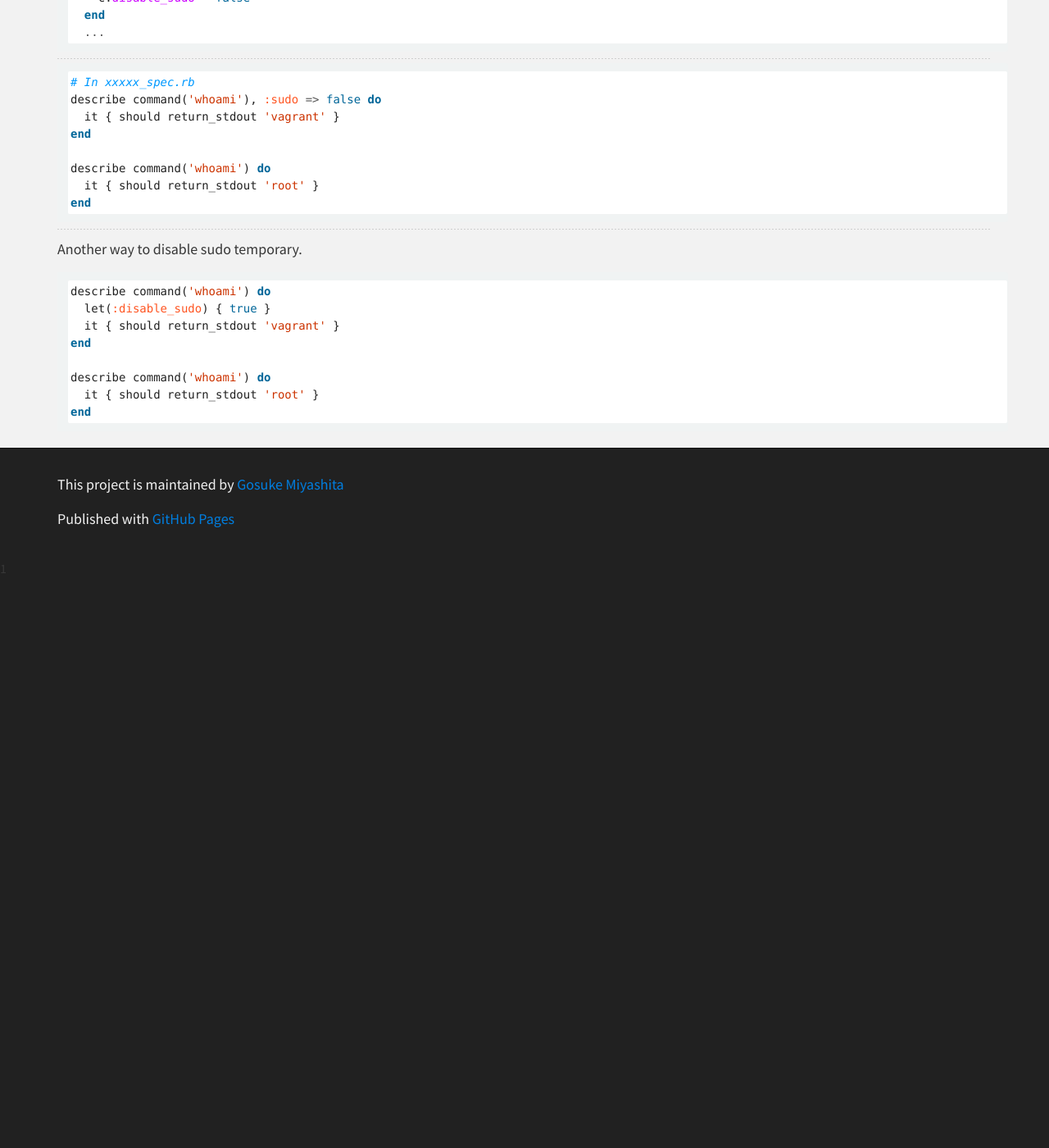
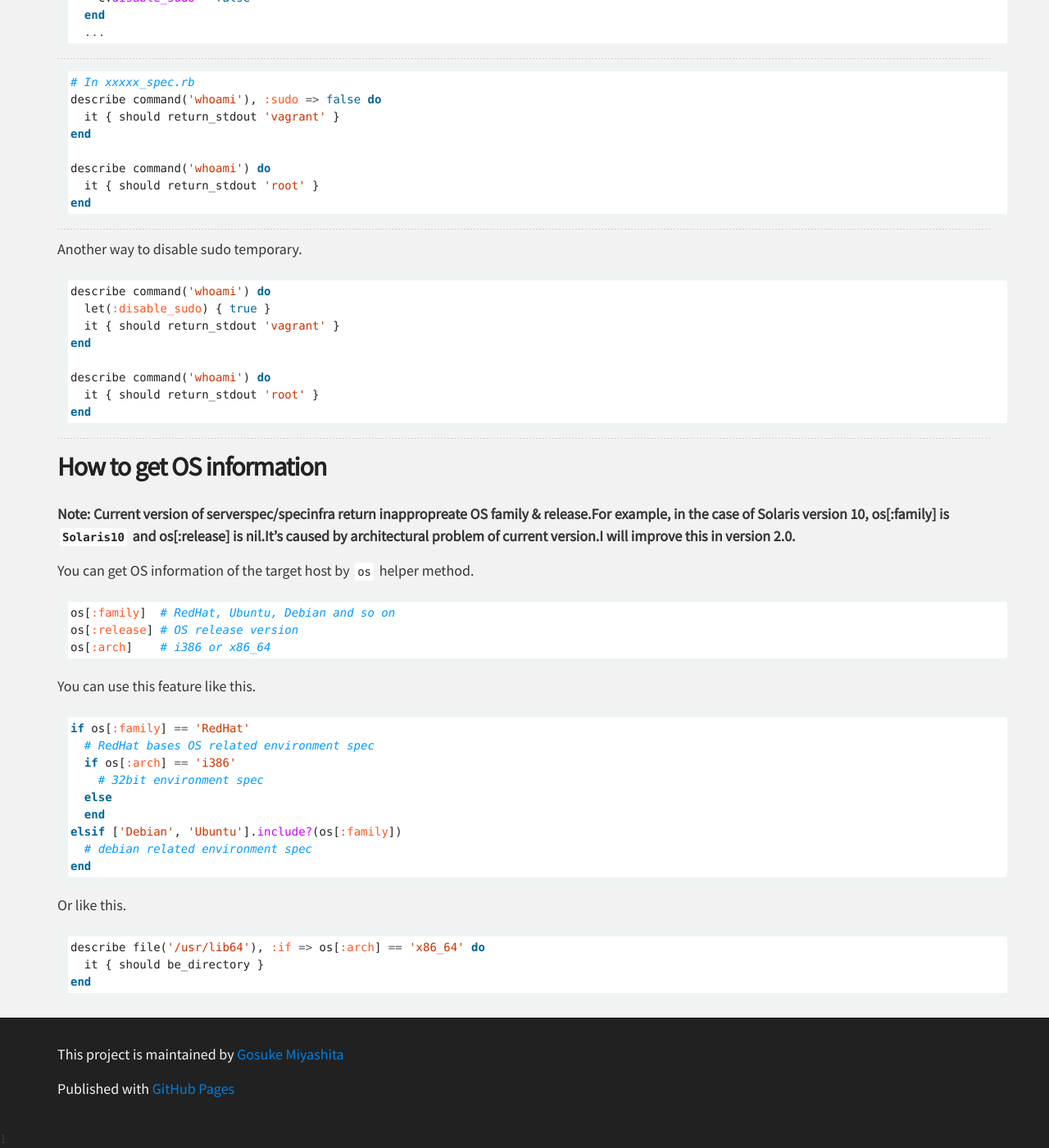
Before and after one commit to serverspec/serverspec.github.io, a Jekyll site: the page built from advanced_tips.md, in a window 1280 px wide and 1400 px high, scrolled down 6386 px. Shown: the whole window at 82% size. Built offline with Jekyll 4.4.1, drawn with Linux system fonts in a browser that asks for light colours; Markdown is read by kramdown in place of the engine named in the settings; before the commit the page ends 7091 px from its top, so only the background shows below that.

Commit message:
Add how to get OS information

````diff
--- a/advanced_tips.md
+++ b/advanced_tips.md
@@ -341,3 +341,40 @@ describe command('whoami') do
   it { should return_stdout 'root' }
 end
 ```
+
+----
+
+## How to get OS information
+
+**Note: Current version of serverspec/specinfra return inappropreate OS family & release.For example, in the case of Solaris version 10, os[:family] is `Solaris10` and os[:release] is nil.It's caused by architectural problem of current version.I will improve this in version 2.0.**
+
+You can get OS information of the target host by `os` helper method.
+
+
+```ruby
+os[:family]  # RedHat, Ubuntu, Debian and so on
+os[:release] # OS release version
+os[:arch]    # i386 or x86_64
+```
+
+You can use this feature like this.
+
+```ruby
+if os[:family] == 'RedHat'
+  # RedHat bases OS related environment spec
+  if os[:arch] == 'i386'
+    # 32bit environment spec
+  else
+  end
+elsif ['Debian', 'Ubuntu'].include?(os[:family])
+  # debian related environment spec
+end
+```
+
+Or like this.
+
+```ruby
+describe file('/usr/lib64'), :if => os[:arch] == 'x86_64' do
+  it { should be_directory }
+end
+```
````
